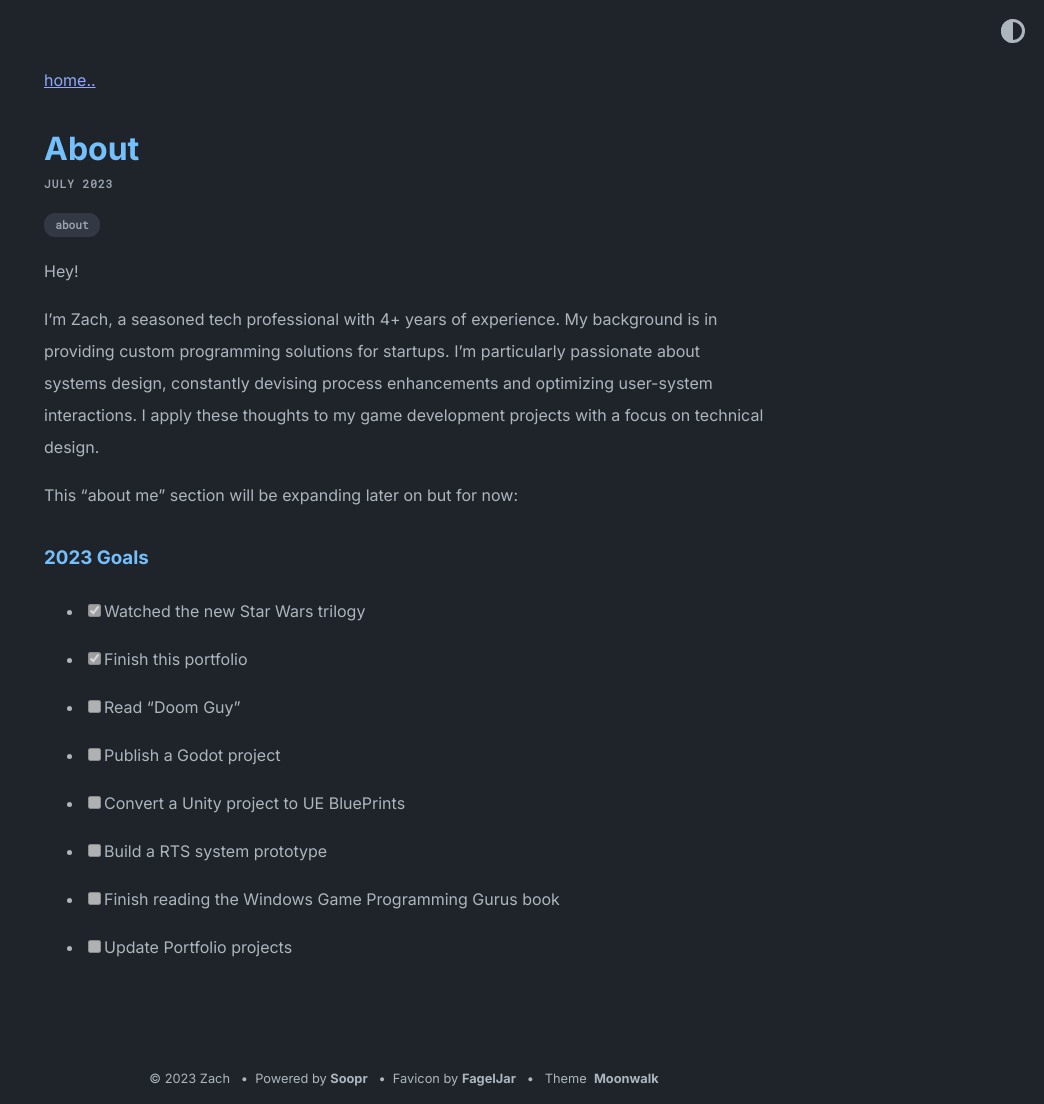
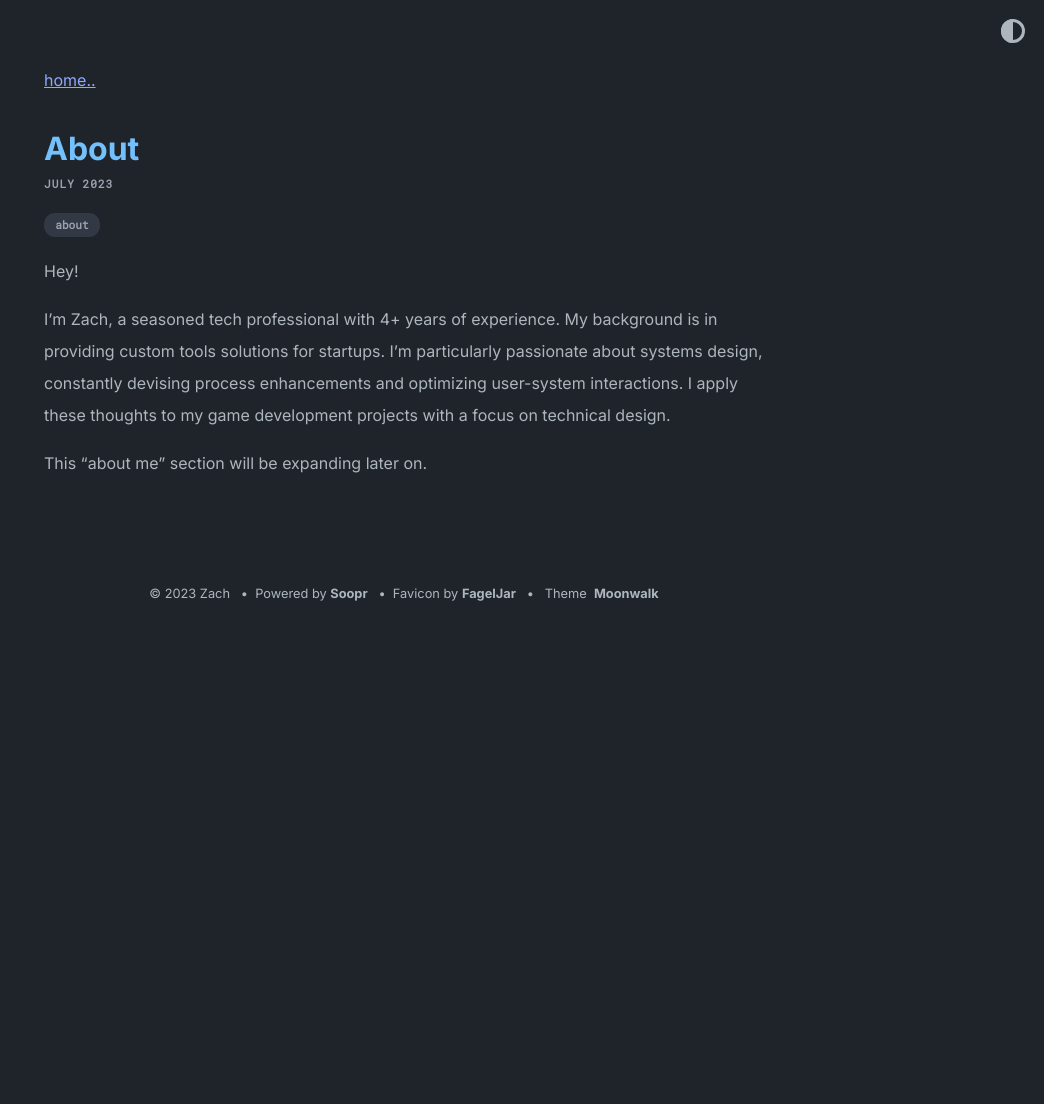
Before and after one commit to zbaileydev/zbaileydev.github.io, a Jekyll site: the page built from _posts/2023-07-05-about.md, in a window 1280 px wide. Shown: the whole page, without its empty margins (236-1280 px from the left). Built offline with Jekyll 4.4.1, drawn with Linux system fonts in a browser that asks for light colours; Markdown is read by kramdown in place of the engine named in the settings; after the commit the page ends 900 px from its top, so only the background shows below that.

Commit message:
Update 2023-07-05-about.md

```diff
--- a/_posts/2023-07-05-about.md
+++ b/_posts/2023-07-05-about.md
@@ -5,24 +5,6 @@ tags: [about]
 
 Hey!
 
-I'm Zach, a seasoned tech professional with 4+ years of experience. My background is in providing custom programming solutions for startups. I'm particularly passionate about systems design, constantly devising process enhancements and optimizing user-system interactions. I apply these thoughts to my game development projects with a focus on technical design.
+I'm Zach, a seasoned tech professional with 4+ years of experience. My background is in providing custom tools solutions for startups. I'm particularly passionate about systems design, constantly devising process enhancements and optimizing user-system interactions. I apply these thoughts to my game development projects with a focus on technical design.
 
-This "about me" section will be expanding later on but for now:
-
-### 2023 Goals
-
-- [x] Watched the new Star Wars trilogy
-
-- [x] Finish this portfolio
-
-- [ ] Read "Doom Guy"
-
-- [ ] Publish a Godot project
-
-- [ ] Convert a Unity project to UE BluePrints
-
-- [ ] Build a RTS system prototype
-
-- [ ] Finish reading the Windows Game Programming Gurus book
-
-- [ ] Update Portfolio projects
+This "about me" section will be expanding later on.
```
